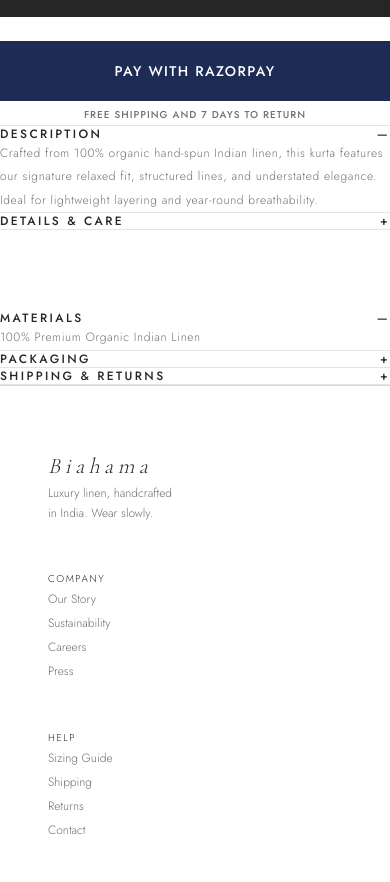
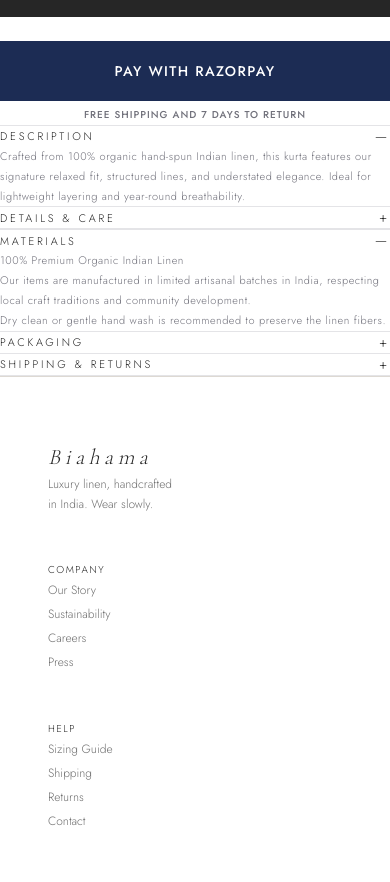
Before and after one commit to Biahama/web_v1, a Next.js app in the folder biahama/: page /products/1 in a window 390 px wide. Shown: the part 3420-4302 px from the top of the page. Built offline with nearby package versions, Linux system fonts and the light colour scheme; no server answers; the database is empty.

Commit message:
style: align PDP specifications accordion padding, borders, and columns with reference site

```diff
--- a/biahama/components/product/ProductDetailClient.jsx
+++ b/biahama/components/product/ProductDetailClient.jsx
@@ -454,100 +454,104 @@
         </div>
 
         {/* Bottom Specifications Accordion Area */}
-        <div id="details-section" className="border-t border-zinc-200 pt-24 mt-56 grid grid-cols-1 md:grid-cols-2 gap-20 pb-24">
+        <div id="details-section" className="mt-32 md:mt-48 pb-32 w-full">
+
+          {/* 2-Column Grid for Description, Details, Materials, Packaging */}
+          <div className="grid grid-cols-1 md:grid-cols-2 gap-x-16 md:gap-x-24 items-start">
 
             {/* Left Column: Description & Details */}
-          <div className="space-y-10">
+            <div className="border-t border-zinc-200 flex flex-col">
 
               {/* Description Tab */}
-            <div className="border-b border-zinc-200 pb-10">
+              <div className="border-b border-zinc-200 pt-6 pb-8">
                 <button
                   onClick={() => toggleAccordion('description')}
-                className="w-full flex items-center justify-between text-left font-medium text-xs tracking-[0.2em] uppercase py-6"
+                  className="w-full flex items-center justify-between text-left font-light text-[11px] tracking-[0.25em] uppercase"
                   style={{ fontFamily: 'Jost, sans-serif', color: 'var(--black)' }}
                 >
                   <span>DESCRIPTION</span>
-                <span>{accordions.description ? '—' : '+'}</span>
+                  <span className="text-[14px] font-light">{accordions.description ? '—' : '+'}</span>
                 </button>
                 {accordions.description && (
-                <p className="mt-6 text-xs font-light text-zinc-500 tracking-wide max-w-xl" style={{ fontFamily: 'Jost, sans-serif', lineHeight: '1.95', letterSpacing: '0.05em' }}>
+                  <p className="mt-4 text-[11px] font-light text-zinc-500 tracking-wide max-w-xl" style={{ fontFamily: 'Jost, sans-serif', lineHeight: '1.8', letterSpacing: '0.05em' }}>
                     {product.description || 'Crafted with premium Indian linen, this clothing piece combines breathability with architectural silhouette lines. Designed for effortless transitions from morning to evening settings.'}
                   </p>
                 )}
               </div>
 
               {/* Details Tab */}
-            <div className="border-b border-zinc-200 pb-10">
+              <div className="border-b border-zinc-200 pt-6 pb-8">
                 <button
                   onClick={() => toggleAccordion('details')}
-                className="w-full flex items-center justify-between text-left font-medium text-xs tracking-[0.2em] uppercase py-6"
+                  className="w-full flex items-center justify-between text-left font-light text-[11px] tracking-[0.25em] uppercase"
                   style={{ fontFamily: 'Jost, sans-serif', color: 'var(--black)' }}
                 >
                   <span>DETAILS & CARE</span>
-                <span>{accordions.details ? '—' : '+'}</span>
+                  <span className="text-[14px] font-light">{accordions.details ? '—' : '+'}</span>
                 </button>
                 {accordions.details && (
-                <div className="mt-6 text-xs font-light text-zinc-500 space-y-3 leading-[1.85] tracking-wide" style={{ fontFamily: 'Jost, sans-serif', letterSpacing: '0.05em' }}>
-                  <p>{product.care || 'Gentle hand wash in cold water with mild detergent.'}</p>
-                  <p>Do not tumble dry. Dry flat in shade. Cool iron on reverse if needed.</p>
-                  <p>Handcrafted in limited batches in India.</p>
+                  <div className="mt-4 text-[11px] font-light text-zinc-500 space-y-2 leading-[1.8] tracking-wide" style={{ fontFamily: 'Jost, sans-serif', letterSpacing: '0.05em' }}>
+                    <p>Handcrafted linen knitwear</p>
+                    <p>Unstructured relaxed shoulder</p>
+                    <p>Rib knit collar and clean hem</p>
+                    <p>Special workmanship</p>
+                    <div className="pt-2 font-medium text-zinc-800 tracking-widest text-[10px]">
+                      100% ORGANIC LINEN
+                    </div>
                   </div>
                 )}
               </div>
 
             </div>
 
-          {/* Right Column: Materials, Packaging, Shipping */}
-          <div className="space-y-10">
+            {/* Right Column: Materials & Packaging */}
+            <div className="border-t border-zinc-200 flex flex-col">
 
               {/* Materials Tab */}
-            <div className="border-b border-zinc-200 pb-10">
+              <div className="border-b border-zinc-200 pt-6 pb-8">
                 <button
                   onClick={() => toggleAccordion('materials')}
-                className="w-full flex items-center justify-between text-left font-medium text-xs tracking-[0.2em] uppercase py-6"
+                  className="w-full flex items-center justify-between text-left font-light text-[11px] tracking-[0.25em] uppercase"
                   style={{ fontFamily: 'Jost, sans-serif', color: 'var(--black)' }}
                 >
                   <span>MATERIALS</span>
-                <span>{accordions.materials ? '—' : '+'}</span>
+                  <span className="text-[14px] font-light">{accordions.materials ? '—' : '+'}</span>
                 </button>
                 {accordions.materials && (
-                <p className="mt-6 text-xs font-light text-zinc-500 tracking-wide max-w-xl" style={{ fontFamily: 'Jost, sans-serif', lineHeight: '1.95', letterSpacing: '0.05em' }}>
-                  {product.fabric || '100% Organic hand-spun Indian linen yarns. Structured yet lightweight breathable weave.'}
-                </p>
+                  <div className="mt-4 text-[11px] font-light text-zinc-500 space-y-4 leading-[1.8] tracking-wide max-w-xl" style={{ fontFamily: 'Jost, sans-serif', letterSpacing: '0.05em' }}>
+                    <p>{product.fabric || '100% Organic hand-spun Indian linen yarns. Structured yet lightweight breathable weave.'}</p>
+                    <p>Our items are manufactured in limited artisanal batches in India, respecting local craft traditions and community development.</p>
+                    <p>Dry clean or gentle hand wash is recommended to preserve the linen fibers.</p>
+                  </div>
                 )}
               </div>
 
               {/* Packaging Tab */}
-            <div className="border-b border-zinc-200 pb-10">
+              <div className="border-b border-zinc-200 pt-6 pb-8">
                 <button
                   onClick={() => toggleAccordion('packaging')}
-                className="w-full flex items-center justify-between text-left font-medium text-xs tracking-[0.2em] uppercase py-6"
+                  className="w-full flex items-center justify-between text-left font-light text-[11px] tracking-[0.25em] uppercase"
                   style={{ fontFamily: 'Jost, sans-serif', color: 'var(--black)' }}
                 >
                   <span>PACKAGING</span>
-                <span>{accordions.packaging ? '—' : '+'}</span>
+                  <span className="text-[14px] font-light">{accordions.packaging ? '—' : '+'}</span>
                 </button>
                 {accordions.packaging && (
-                <p className="mt-6 text-xs font-light text-zinc-500 tracking-wide max-w-xl" style={{ fontFamily: 'Jost, sans-serif', lineHeight: '1.95', letterSpacing: '0.05em' }}>
+                  <div className="mt-4 flex gap-4 items-start">
+                    <div className="w-1/3 max-w-[150px] aspect-[4/3] bg-zinc-100 flex items-center justify-center overflow-hidden border border-zinc-100">
+                      <img
+                        src="/images/packaging.png"
+                        alt="Packaging boxes"
+                        className="w-full h-full object-cover"
+                        onError={(e) => {
+                          e.target.style.display = 'none';
+                        }}
+                      />
+                    </div>
+                    <p className="w-2/3 text-[11px] font-light text-zinc-500 tracking-wide leading-[1.8]" style={{ fontFamily: 'Jost, sans-serif', letterSpacing: '0.05em' }}>
                       All linen garments are folded carefully in tissue layers and shipped inside our signature architectural boxes, completely plastic-free and reusable.
                     </p>
-              )}
                   </div>
-
-            {/* Shipping & Returns Tab */}
-            <div className="border-b border-zinc-200 pb-10">
-              <button
-                onClick={() => toggleAccordion('shipping')}
-                className="w-full flex items-center justify-between text-left font-medium text-xs tracking-[0.2em] uppercase py-6"
-                style={{ fontFamily: 'Jost, sans-serif', color: 'var(--black)' }}
-              >
-                <span>SHIPPING & RETURNS</span>
-                <span>{accordions.shipping ? '—' : '+'}</span>
-              </button>
-              {accordions.shipping && (
-                <p className="mt-6 text-xs font-light text-zinc-500 tracking-wide max-w-xl" style={{ fontFamily: 'Jost, sans-serif', lineHeight: '1.95', letterSpacing: '0.05em' }}>
-                  Free express shipping on all orders across India. Orders are dispatched within 24 hours. We offer hassle-free home returns and size exchanges within 7 days of delivery.
-                </p>
                 )}
               </div>
 
@@ -555,6 +559,39 @@
 
           </div>
 
+          {/* Shipping & Returns Tab (Full Width) */}
+          <div className="border-b border-zinc-200 mt-6 pt-6 pb-8 w-full">
+            <button
+              onClick={() => toggleAccordion('shipping')}
+              className="w-full flex items-center justify-between text-left font-light text-[11px] tracking-[0.25em] uppercase"
+              style={{ fontFamily: 'Jost, sans-serif', color: 'var(--black)' }}
+            >
+              <span>SHIPPING & RETURNS</span>
+              <span className="text-[14px] font-light">{accordions.shipping ? '—' : '+'}</span>
+            </button>
+            {accordions.shipping && (
+              <div className="mt-6 grid grid-cols-1 md:grid-cols-2 gap-12 md:gap-24">
+                <div>
+                  <h4 className="text-[11px] font-medium text-zinc-800 tracking-wider uppercase mb-3" style={{ fontFamily: 'Jost, sans-serif' }}>
+                    Shipping Times and Costs
+                  </h4>
+                  <p className="text-[11px] font-light text-zinc-500 tracking-wide leading-[1.8]" style={{ fontFamily: 'Jost, sans-serif', letterSpacing: '0.05em' }}>
+                    Shipping of all of our garments is always free. Express courier delivery across India, usually within 3-5 working days.
+                  </p>
+                </div>
+                <div>
+                  <h4 className="text-[11px] font-medium text-zinc-800 tracking-wider uppercase mb-3" style={{ fontFamily: 'Jost, sans-serif' }}>
+                    Method of Return
+                  </h4>
+                  <p className="text-[11px] font-light text-zinc-500 tracking-wide leading-[1.8]" style={{ fontFamily: 'Jost, sans-serif', letterSpacing: '0.05em' }}>
+                    We offer free size exchanges and returns within 7 days of delivery. Return pickup will be arranged at your doorstep free of cost.
+                  </p>
+                </div>
+              </div>
+            )}
+          </div>
+
+        </div>
       </div>
     </>
   )
```
Also changed, not shown: 1 other file (tests, documents, lock files or other folders). Lines whose indentation alone changed are shown as unchanged.
